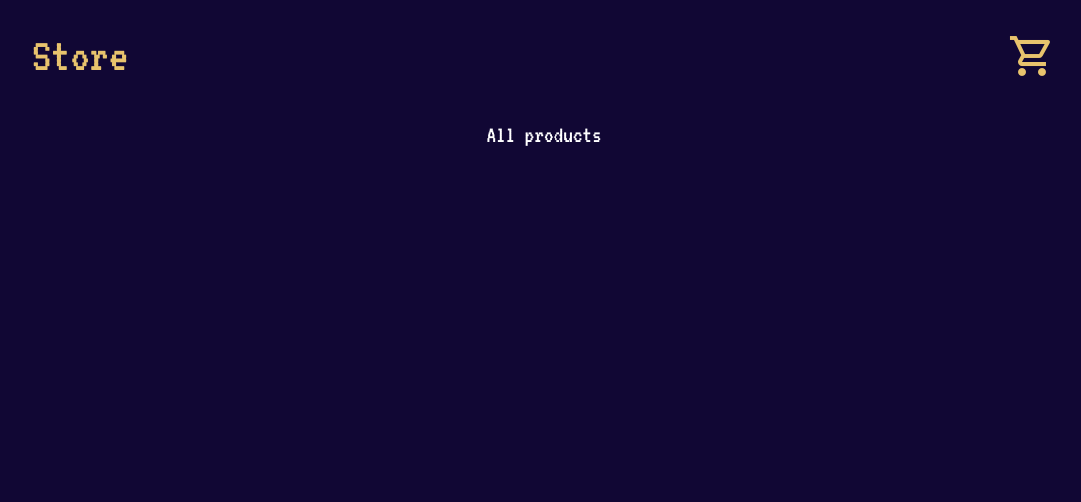
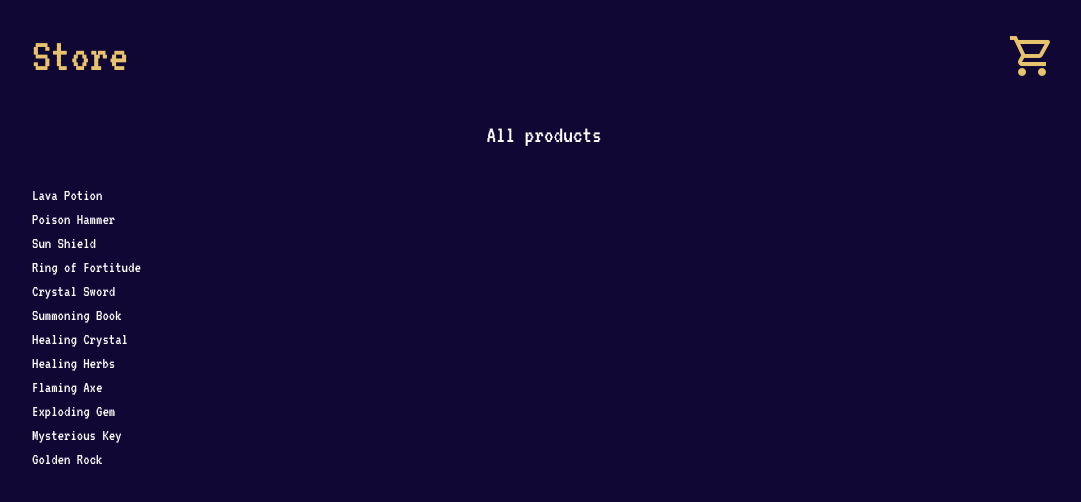
Before and after one commit to Namonaki0/nuxt-pinia, a Nuxt app: page / in a window 1280 px wide. Shown: the top 502 px of the page, without its empty margins (96-1177 px from the left). Built offline with nearby package versions, Linux system fonts and the light colour scheme; data requests are answered from the project's data file.

Commit message:
json-server data fetch and rendering

```diff
--- a/assets/css/tailwind.css
+++ b/assets/css/tailwind.css
@@ -3,7 +3,7 @@
 @tailwind utilities;
 
 body {
-    @apply bg-dark;
+    @apply bg-dark text-white;
 }
 
 .wrapper {
--- /dev/null
+++ b/database/db.json
@@ -0,0 +1,88 @@
+{
+  "products": [
+    {
+      "title": "Lava Potion",
+      "price": 20,
+      "description": "Gain heat resistance for 3 minutes.",
+      "img": "/img/potion.png",
+      "id": 1
+    },
+    {
+      "title": "Poison Hammer",
+      "price": 100,
+      "description": "Hammer infused with posion gem magic.",
+      "img": "/img/hammer.png",
+      "id": 2
+    },
+    {
+      "title": "Sun Shield",
+      "price": 50,
+      "description": "Shield passed down the by tribe of Ancients.",
+      "img": "/img/shield.png",
+      "id": 3
+    },
+    {
+      "title": "Ring of Fortitude",
+      "price": 75,
+      "description": "Casts a magic protection barrier.",
+      "img": "/img/ring.png",
+      "id": 4
+    },
+    {
+      "title": "Crystal Sword",
+      "price": 120,
+      "description": "Sharp sword the can cut through armour.",
+      "img": "/img/sword.png",
+      "id": 5
+    },
+    {
+      "title": "Summoning Book",
+      "price": 200,
+      "description": "Summon the undead to aid in battle.",
+      "img": "/img/book.png",
+      "id": 6
+    },
+    {
+      "title": "Healing Crystal",
+      "price": 30,
+      "description": "Makes the owner immune to poison.",
+      "img": "/img/crystal.png",
+      "id": 7
+    },
+    {
+      "title": "Healing Herbs",
+      "price": 30,
+      "description": "Restores user back to full health.",
+      "img": "/img/herb.png",
+      "id": 8
+    },
+    {
+      "title": "Flaming Axe",
+      "price": 150,
+      "description": "Attack foes with burning energy.",
+      "img": "/img/axe.png",
+      "id": 9
+    },
+    {
+      "title": "Exploding Gem",
+      "price": 50,
+      "description": "Throw at the ground to explode.",
+      "img": "/img/gem.png",
+      "id": 10
+    },
+    {
+      "title": "Mysterious Key",
+      "price": 500,
+      "description": "Opens a chest sealed by darkness.",
+      "img": "/img/key.png",
+      "id": 11
+    },
+    {
+      "title": "Golden Rock",
+      "price": 100,
+      "description": "Used to trade with the mountain dwarves.",
+      "img": "/img/gold.png",
+      "id": 12
+    }
+  ]
+}
--- a/pages/index.vue
+++ b/pages/index.vue
@@ -2,4 +2,17 @@
     <div>
         <h2 class="text-white text-2xl text-center my-8">All products</h2>
     </div>
+    <div class="gird grid-cols-2 gap-7">
+        <div
+            v-for="product in products"
+            :key="product.id"
+        >
+            {{ product.title }}
+        </div>
+    </div>
 </template>
+
+<script setup>
+    // fetch products
+    const { data: products } = await useFetch('http://localhost:3000/products');
+</script>
```
